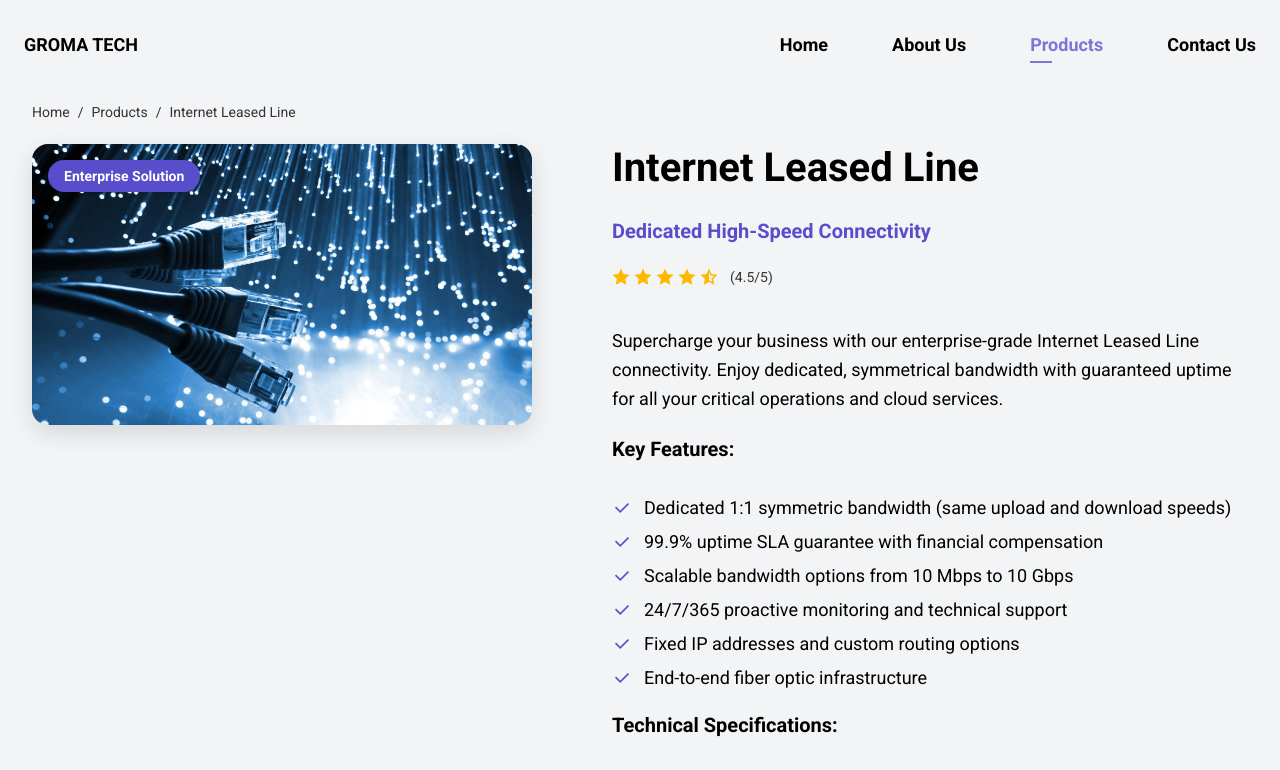
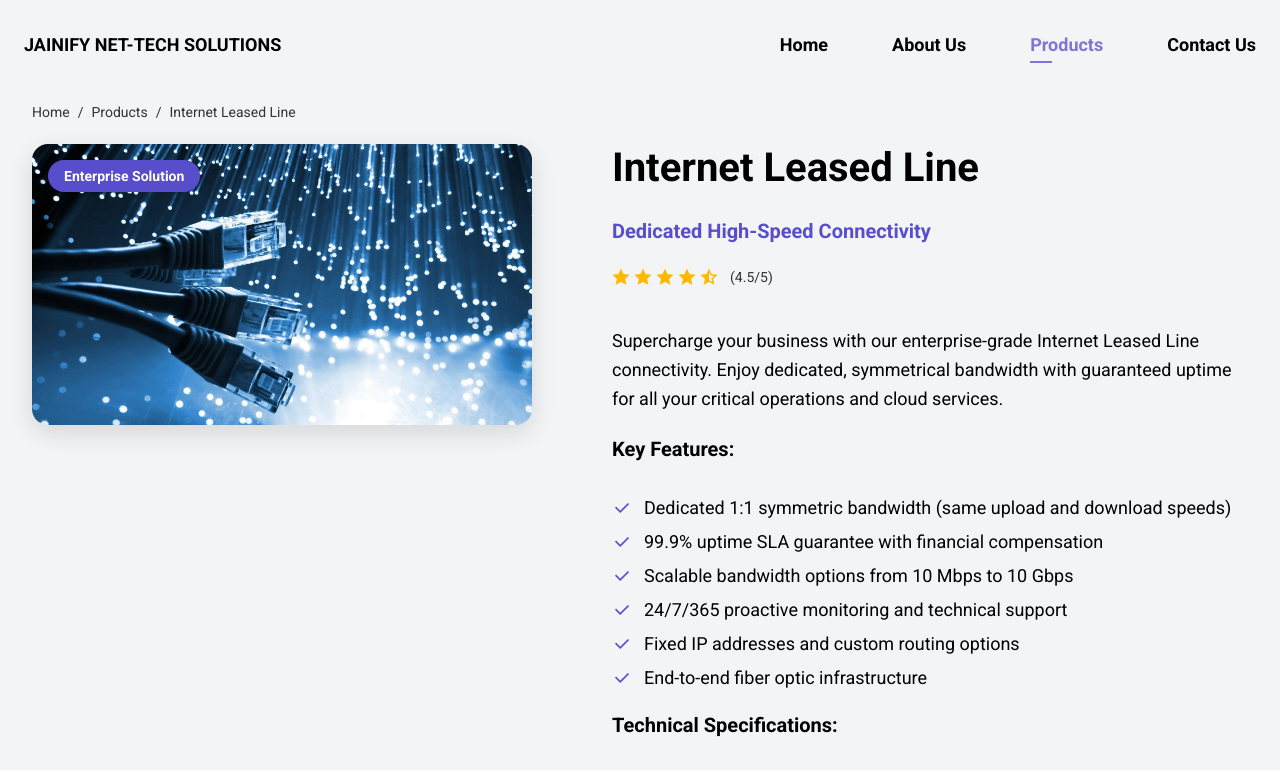
Before and after one commit to Vamshik1403/network-website, a plain HTML site: page files/product-internet-leased.html in a window 1280 px wide. Shown: the top 770 px of the page. Drawn offline with nearby package versions, Linux system fonts and the light colour scheme.

Commit message:
Update product-internet-leased.html

```diff
--- a/files/product-internet-leased.html
+++ b/files/product-internet-leased.html
@@ -15,14 +15,14 @@
   <link rel="stylesheet" href="../assets/css/styles.css" />
   <link rel="stylesheet" href="../assets/css/product.css" />
 
-  <title>Internet Leased Line - GROMA TECH</title>
+  <title>Internet Leased Line - JAINIFY NET-TECH SOLUTIONS</title>
 </head>
 
 <body>
   <!--==================== HEADER ====================-->
   <header class="header" id="header">
     <nav class="nav container">
-      <a href="../index.html" class="nav__logo">GROMA TECH</a>
+      <a href="../index.html" class="nav__logo">JAINIFY NET-TECH SOLUTIONS</a>
 
       <div class="nav__menu" id="nav-menu">
         <ul class="nav__list">
```
